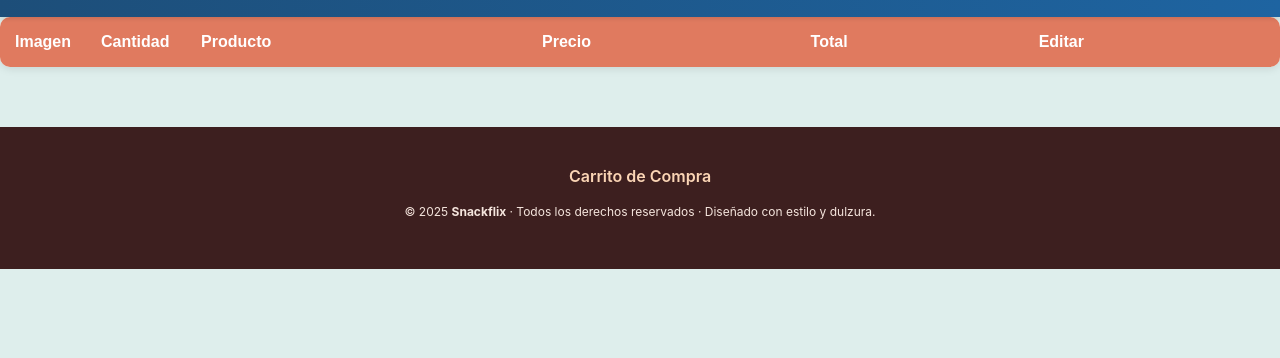
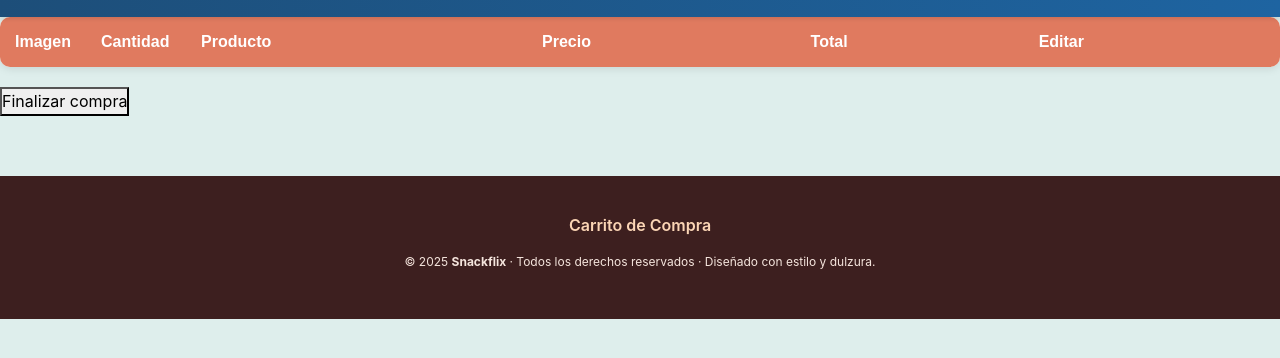
Before and after one commit to Ludmiilopardo/SnackFlix, a plain HTML site: page html/carrito.html in a window 1280 px wide. Shown: the part 96-454 px from the top of the page. Drawn offline with nearby package versions, Linux system fonts and the light colour scheme.

Commit message:
Se agrego finalizar compra

```diff
--- a/html/carrito.html
+++ b/html/carrito.html
@@ -1,13 +1,16 @@
 <!DOCTYPE html>
 <html lang="en">
+
 <head>
     <meta charset="UTF-8">
     <meta name="viewport" content="width=device-width, initial-scale=1.0">
-    <link href="https://cdn.jsdelivr.net/npm/bootstrap@5.3.8/dist/css/bootstrap.min.css" rel="stylesheet" integrity="sha384-sRIl4kxILFvY47J16cr9ZwB07vP4J8+LH7qKQnuqkuIAvNWLzeN8tE5YBujZqJLB" crossorigin="anonymous">
+    <link href="https://cdn.jsdelivr.net/npm/bootstrap@5.3.8/dist/css/bootstrap.min.css" rel="stylesheet"
+        integrity="sha384-sRIl4kxILFvY47J16cr9ZwB07vP4J8+LH7qKQnuqkuIAvNWLzeN8tE5YBujZqJLB" crossorigin="anonymous">
     <link rel="stylesheet" href="https://cdnjs.cloudflare.com/ajax/libs/font-awesome/6.4.0/css/all.min.css">
     <title>Carrito de Compra</title>
     <link rel="stylesheet" href="../estilos/estilos-carrito.css">
 </head>
+
 <body>
 
     <header>
@@ -15,13 +18,17 @@
             <div class="logo" onclick="goHome()">Snackflix</div>
             <div class="container-fluid">
                 <a class="navbar-brand ms-2" href="#">carrito de compras</a>
-                <button class="navbar-toggler" type="button" data-bs-toggle="collapse" data-bs-target="#navbarNavDropdown" aria-controls="navbarNavDropdown" aria-expanded="false" aria-label="Toggle navigation">
+                <button class="navbar-toggler" type="button" data-bs-toggle="collapse"
+                    data-bs-target="#navbarNavDropdown" aria-controls="navbarNavDropdown" aria-expanded="false"
+                    aria-label="Toggle navigation">
                     <span class="navbar-toggler-icon"></span>
                 </button>
                 <div class="collapse navbar-collapse mx-5 justify-content-end" id="navbarNavDropdown">
                     <ul class="navbar-nav align-items-center">
-                        <li class="nav-item"><a class="nav-link" href="../index.html" class="navbar-brand">Inicio</a></li>
-                        <li class="nav-item"><a class="nav-link" aria-current="page" href="productos.html">Productos</a></li>
+                        <li class="nav-item"><a class="nav-link" href="../index.html" class="navbar-brand">Inicio</a>
+                        </li>
+                        <li class="nav-item"><a class="nav-link" aria-current="page" href="productos.html">Productos</a>
+                        </li>
                         <li class="nav-item"><a class="nav-link me-4" href="login.html">Contactos</a></li>
                         <li class="nav-item">
                             <i class="fa-solid fa-cart-shopping iconocarrito"></i>
@@ -51,10 +58,14 @@
             </tbody>
         </table>
         <div id="totalcompra">
-         <p id="totalgasto"></p>
+            <p id="totalgasto"></p>
         </div>
 
+        <button class="btn-finalizar" onclick="finalizarCompra()">Finalizar compra</button>
+
+
     </main>
+
 
     <footer>
         <h3>Carrito de Compra</h3>
@@ -63,4 +74,5 @@
 
     <script src="../js/carrito.js"></script>
 </body>
+
 </html>
```
